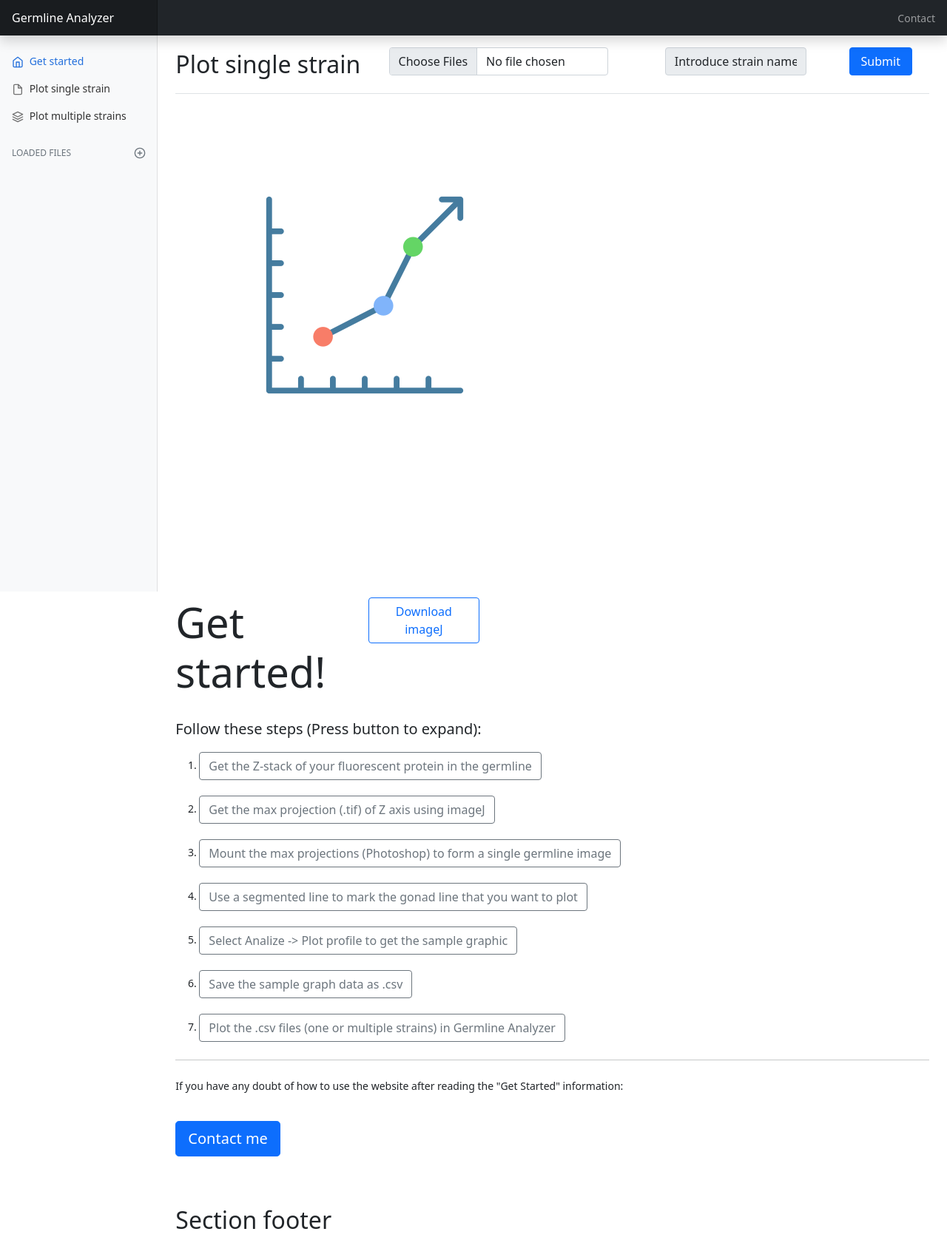
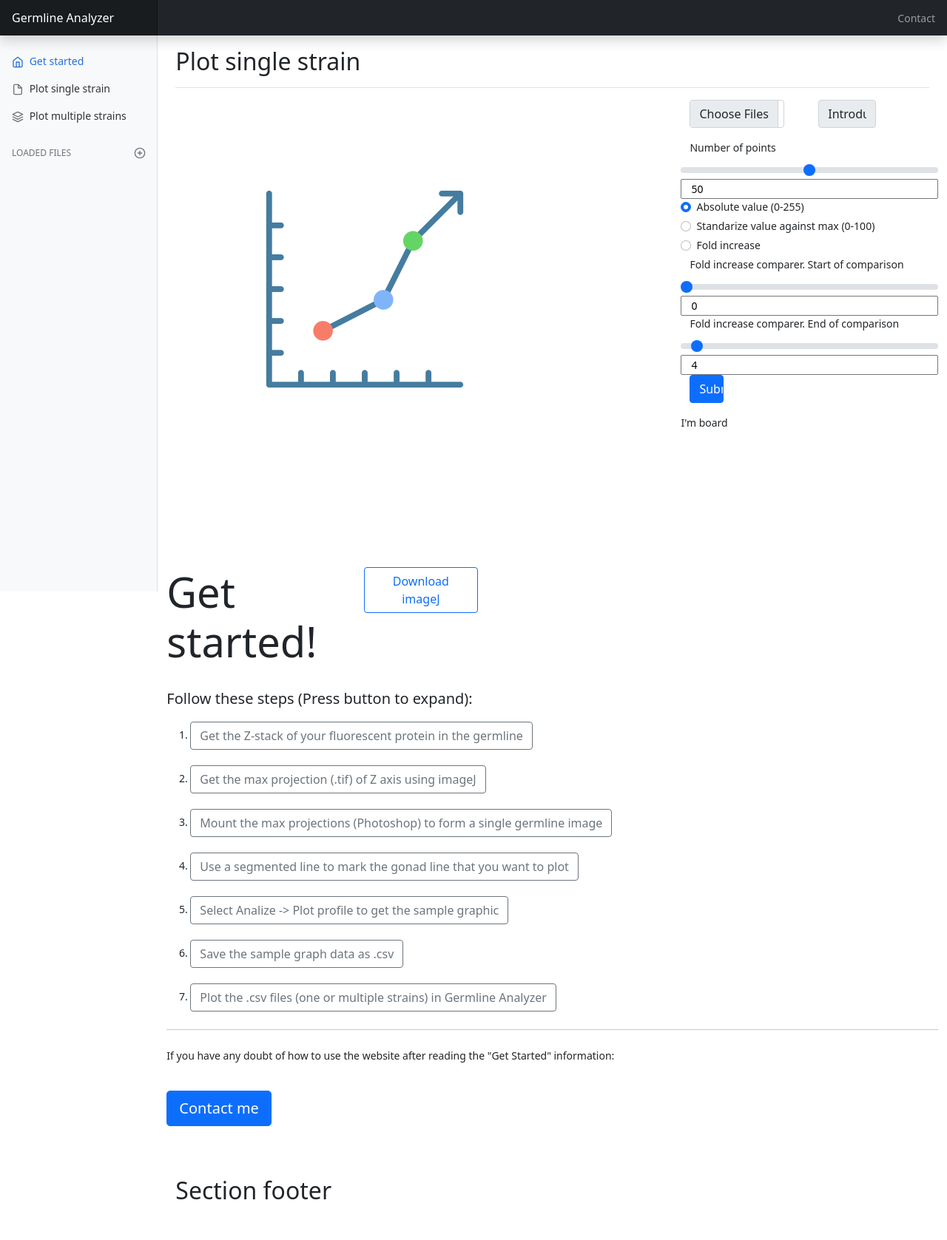
Before and after one commit to dpuertamartos/Germline-Analyzer, a Flask app: page / in a window 1280 px wide. Shown: the whole page at 74% size. After the commit the page ends 1622 px from the top, so only its background shows below. Run offline with Flask 2, Linux system fonts and the light colour scheme; some libraries are stand-ins or nearby versions.

Commit message:
updated board form, still non functional

```diff
--- a/new_webapp/main.py
+++ b/new_webapp/main.py
@@ -22,6 +22,11 @@ def index():
 
         files = request.files.getlist('files[]')
         strain = request.form.get('strainname').title()
+        points = request.form.get("number_of_points")
+        option = request.form.getlist('flexRadioDefault')
+        std = option[0] == "std"
+        fld = option[0] == "fold"
+
 
         #flash error if files are not csv
 
@@ -30,7 +35,8 @@ def index():
                 flash('Please upload only .csv (excel) files')
                 return redirect(request.url)
 
-        germline = GermlineAnalyzer(files, standarized=False, number_of_points=33)
+        germline = GermlineAnalyzer(files, standarized=std, fold_increased=fld, number_of_points=int(points),
+                                    percentage_for_fold_increase=[0, 0.04])
         fig = plotGermline([germline.process()], title="PRUEBA",
                            strain_name_list=[strain],
                            file_namelist_list=[files])
@@ -52,6 +58,10 @@ def multiplestrains():
 @app.route('/multiplestrains/<int:strainnumber>', methods=['GET', 'POST'])
 def multiplestrains_plot(strainnumber):
     if request.method == 'POST':
+        #TODO: Receive number of points
+        #TODO 2: Receive if standarized, absolute or fold_increase
+        #TODO 3: Receive mitotic graphic
+        #TODO 4: Reorganize imports , .env, .gitignore and all
         df_list=[]
         strain_name_list=[]
         file_namelist_list=[]
--- a/new_webapp/templates/footer.html
+++ b/new_webapp/templates/footer.html
@@ -107,5 +107,16 @@
 
 <script src="https://cdn.jsdelivr.net/npm/bootstrap@5.0.2/dist/js/bootstrap.bundle.min.js" integrity="sha384-MrcW6ZMFYlzcLA8Nl+NtUVF0sA7MsXsP1UyJoMp4YLEuNSfAP+JcXn/tWtIaxVXM" crossorigin="anonymous"></script>
 <script src="https://cdn.jsdelivr.net/npm/feather-icons@4.28.0/dist/feather.min.js" integrity="sha384-uO3SXW5IuS1ZpFPKugNNWqTZRRglnUJK6UAZ/gxOX80nxEkN9NcGZTftn6RzhGWE" crossorigin="anonymous"></script><script src="https://cdn.jsdelivr.net/npm/chart.js@2.9.4/dist/Chart.min.js" integrity="sha384-zNy6FEbO50N+Cg5wap8IKA4M/ZnLJgzc6w2NqACZaK0u0FXfOWRRJOnQtpZun8ha" crossorigin="anonymous"></script><script src="../static/js/dashboard.js"></script>
+<script>
+    function updateTextInput(val) {
+          document.getElementById('textInput').value=val;
+        }
+    function updateTextInput2(val) {
+          document.getElementById('textInput22').value=val;
+        }
+    function updateTextInput3(val) {
+          document.getElementById('textInput23').value=val;
+        }
+</script>
 </body>
 </html>
--- a/new_webapp/templates/index.html
+++ b/new_webapp/templates/index.html
@@ -17,6 +17,15 @@
           </div>
         <div class="btn-toolbar mb-2 mb-md-0">
           <div class="btn-group me-2">
+
+          </div>
+        </div>
+      </div>
+      <div class="row justify-content-center">
+          <div class="col-8">
+            <img class="img-fluid graph-img" src="{{ image }}" alt="Not Found" onerror=this.src="../static/images/line-graph.png">
+          </div>
+          <div class="col-4">
               <form method="post" action="/#plotsingle" enctype="multipart/form-data">
                   <div class="row">
                   <div class="col-sm-6">
@@ -29,6 +38,34 @@
                   <div class="col-sm-4">
                   <input type="text" name="strainname" value="Introduce strain name" class="input-group-text choosebutton">
                   </div>
+                  <label for="customRange3" class="form-label">Number of points</label>
+                     <input type="range" name="number_of_points" class="form-range" value="50" min="5" max="95" step="1" id="customRange3" onchange="updateTextInput(this.value);">
+                     <input type="text" id="textInput" value="50">
+                  <div class="form-check">
+                      <input class="form-check-input" type="radio" name="flexRadioDefault" id="flexRadioDefault1" value="abs" checked>
+                      <label class="form-check-label" for="flexRadioDefault1">
+                        Absolute value (0-255)
+                      </label>
+                  </div>
+                  <div class="form-check">
+                      <input class="form-check-input" type="radio" name="flexRadioDefault" id="flexRadioDefault2" value="std">
+                      <label class="form-check-label" for="flexRadioDefault2">
+                        Standarize value against max (0-100)
+                      </label>
+                  </div>
+                  <div class="form-check">
+                      <input class="form-check-input" type="radio" name="flexRadioDefault" id="flexRadioDefault3" value="fold">
+                      <label class="form-check-label" for="flexRadioDefault3">
+                        Fold increase
+                      </label>
+                  </div>
+                  <label for="customStart" class="form-label">Fold increase comparer. Start of comparison</label>
+                     <input type="range" name="start_fold" class="form-range" value="0" min="0" max="98" step="2" id="customStart" onchange="updateTextInput2(this.value);">
+                     <input type="text" id="textInput22" value="0">
+                  <label for="customEnd" class="form-label">Fold increase comparer. End of comparison</label>
+                     <input type="range" name="start_fold" class="form-range" value="4" min="0" max="100" step="2" id="customEnd" onchange="updateTextInput3(this.value);">
+                     <input type="text" id="textInput23" value="4">
+                  <div>
                   <div class="col-sm-2">
                   <p class="submitbuttoncontainer">
                       <input type="submit" class="btn btn-primary submitbutton" value="Submit">
@@ -36,9 +73,10 @@
                   </div>
                   </div>
               </form>
+
+
+
+              I'm board
           </div>
-        </div>
       </div>
-
-      <img class="img-fluid graph-img" src="{{ image }}" alt="Not Found" onerror=this.src="../static/images/line-graph.png">
 {% include "footer.html" %}
```
